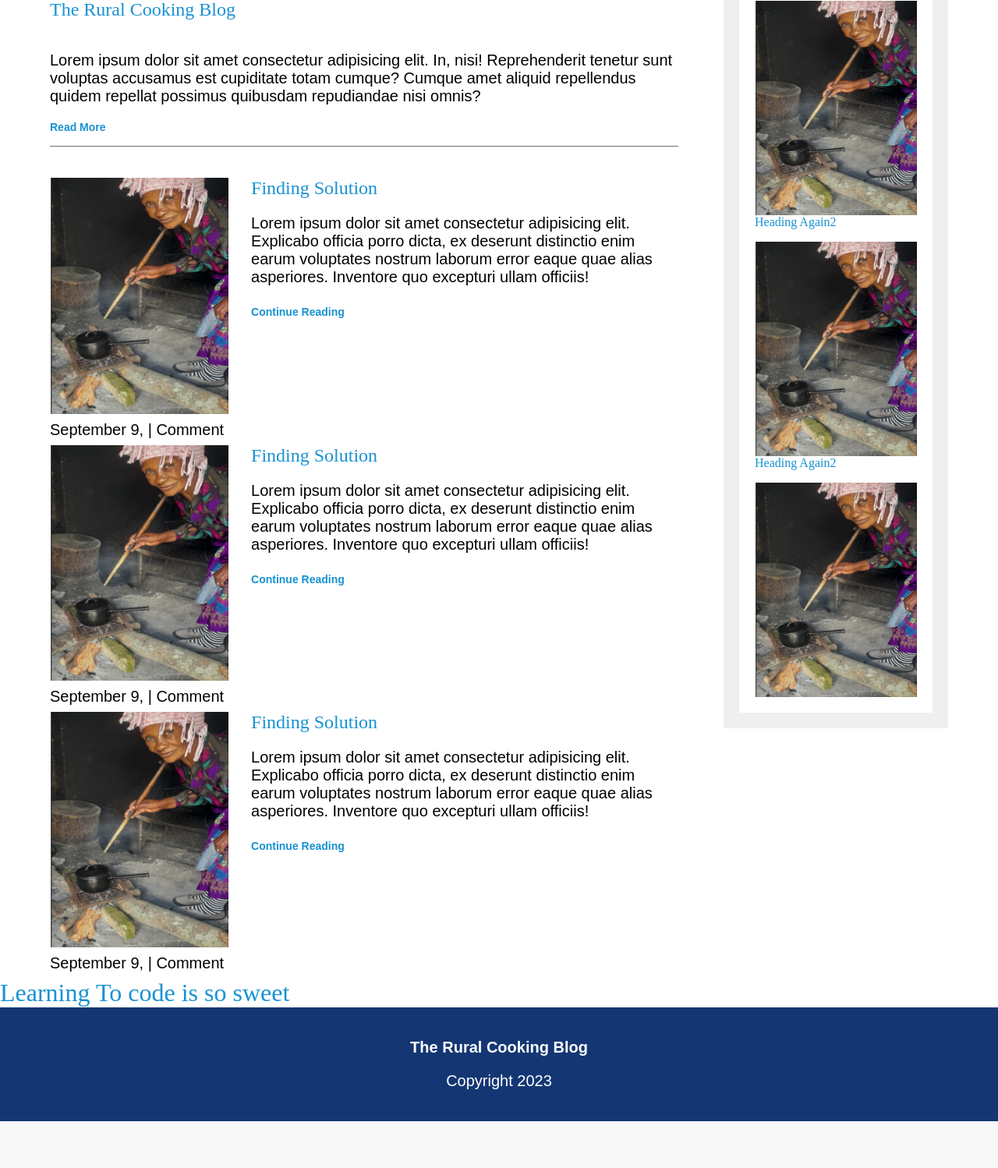
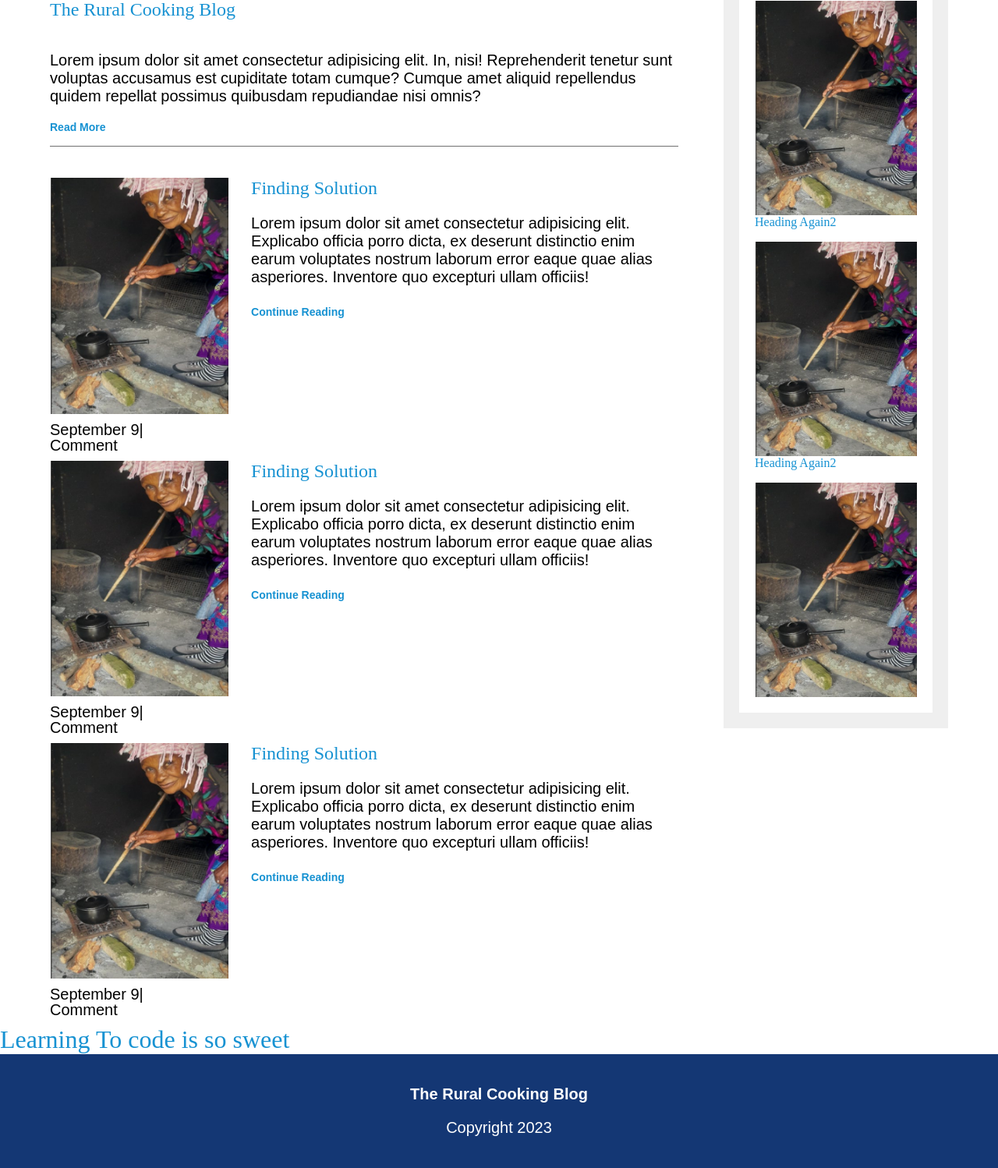
Before and after one commit to ledmer/Django-Luis, a Django app: page /blog/ in a window 1280 px wide. Shown: the part 740-2238 px from the top of the page at 78% size. Before the commit the page ends 2178 px from the top, so only its background shows below. Run offline with Django 4.2, Linux system fonts and the light colour scheme; some web fonts are replaced.

Commit message:
fixed description and home page image

```diff
--- a/IAP-Website/blog/templates/blog/blog.html
+++ b/IAP-Website/blog/templates/blog/blog.html
@@ -27,7 +27,8 @@
 
                     <div class="article-recent-secondary">
                         <img src="{% static 'asset/images/woman_cooking.png' %}" alt="" class="article-image">
-                        <p class="article-info">September 9, | Comment</p>
+                        <p class="article-info">September 9|</p>
+                        <p class="article-info">Comment</p>
                     </div>
 
                 </article>
@@ -43,7 +44,8 @@
 
                     <div class="article-recent-secondary">
                         <img src="{% static 'asset/images/woman_cooking.png' %}" alt="" class="article-image">
-                        <p class="article-info">September 9, | Comment</p>
+                        <p class="article-info">September 9|</p>
+                        <p class="article-info">Comment</p>
                     </div>
 
                 </article>
@@ -56,10 +58,10 @@
                         </p>
                         <a href="" class="article-read-more">Continue Reading</a>
                     </div>
-
                     <div class="article-recent-secondary">
                         <img src="{% static 'asset/images/woman_cooking.png' %}" alt="" class="article-image">
-                        <p class="article-info">September 9, | Comment</p>
+                        <p class="article-info">September 9|</p>
+                        <p class="article-info">Comment</p>
                     </div>
 
                 </article>
--- a/IAP-Website/static/asset/css/style.css
+++ b/IAP-Website/static/asset/css/style.css
@@ -127,7 +127,7 @@ a:focus{
 
 .banner-section{
     margin-top : -20px;
-    width : 90vw;
+    width : 80vw;
     height : 70vh;
     margin : 0 auto;
     justify-content: space-between;
```
